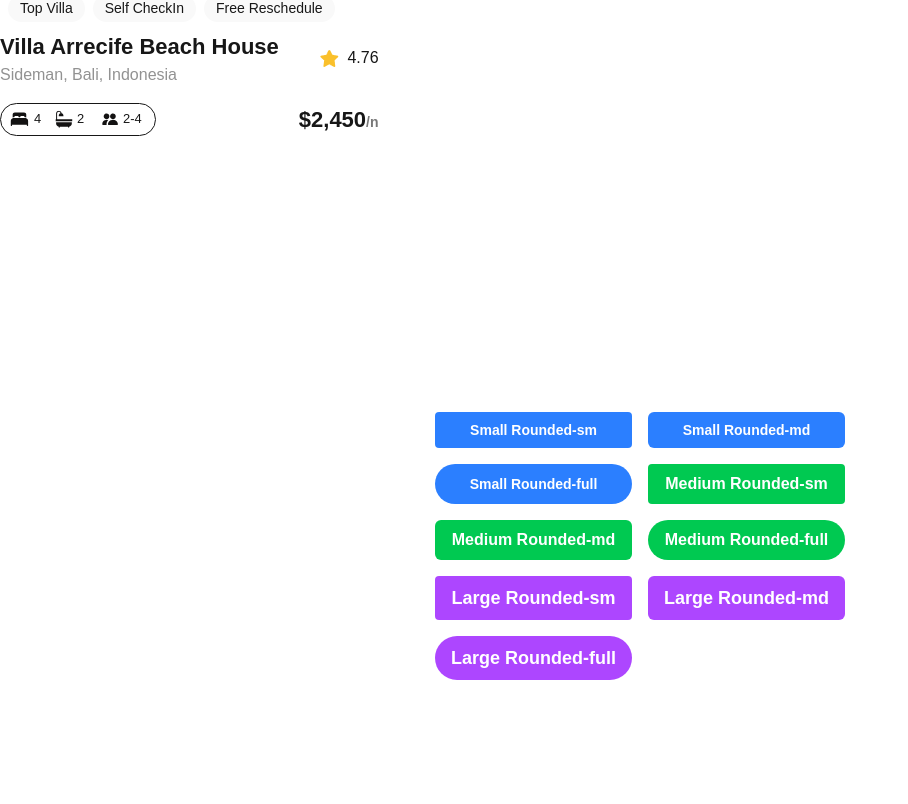
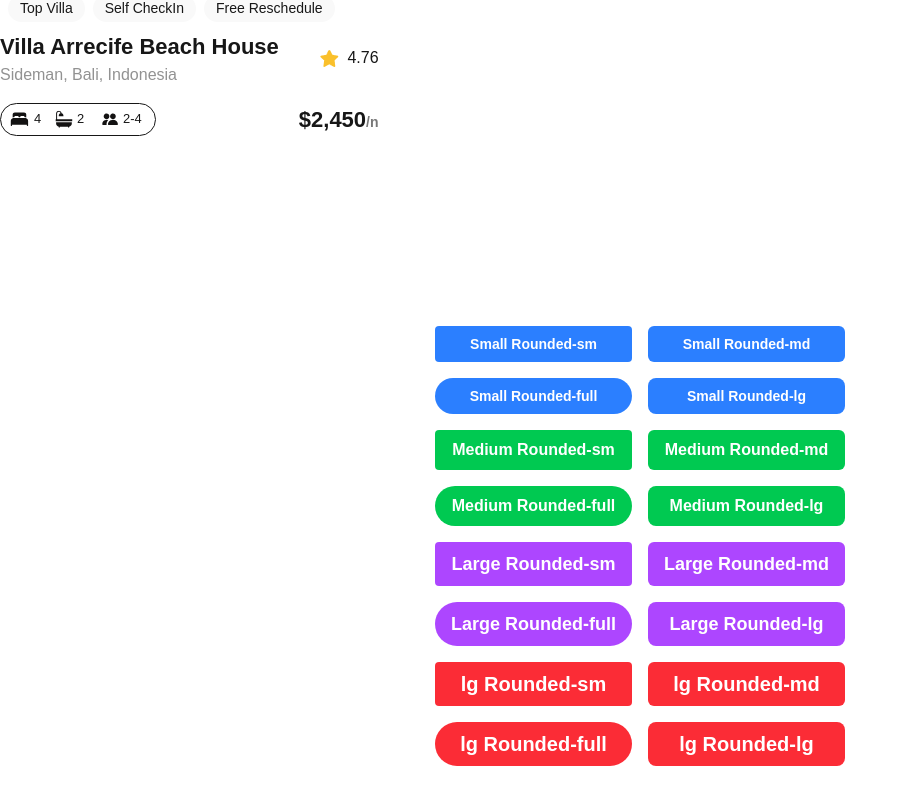
Before and after one commit to Sahe20/alx-project-0x00-setup, a Next.js app in the folder alx-project-0x00/: page /landing in a window 1280 px wide. Shown: the part 304-1108 px from the top of the page, without its empty margins (0-908 px from the left). Built offline with nearby package versions, Linux system fonts and the light colour scheme.

Commit message:
button lg added

```diff
--- a/alx-project-0x00/pages/landing.tsx
+++ b/alx-project-0x00/pages/landing.tsx
@@ -14,16 +14,25 @@
         <Button title="Small Rounded-sm" styles="text-sm rounded-sm bg-blue-500 text-white" />
         <Button title="Small Rounded-md" styles="text-sm rounded-md bg-blue-500 text-white" />
         <Button title="Small Rounded-full" styles="text-sm rounded-full bg-blue-500 text-white" />
+        <Button title="Small Rounded-lg" styles="text-sm rounded-lg bg-blue-500 text-white" />
 
         {/* Medium Buttons */}
         <Button title="Medium Rounded-sm" styles="text-base rounded-sm bg-green-500 text-white" />
         <Button title="Medium Rounded-md" styles="text-base rounded-md bg-green-500 text-white" />
         <Button title="Medium Rounded-full" styles="text-base rounded-full bg-green-500 text-white" />
+        <Button title="Medium Rounded-lg" styles="text-base rounded-lg bg-green-500 text-white" />
 
         {/* Large Buttons */}
         <Button title="Large Rounded-sm" styles="text-lg rounded-sm bg-purple-500 text-white" />
         <Button title="Large Rounded-md" styles="text-lg rounded-md bg-purple-500 text-white" />
         <Button title="Large Rounded-full" styles="text-lg rounded-full bg-purple-500 text-white" />
+        <Button title="Large Rounded-lg" styles="text-lg rounded-lg bg-purple-500 text-white" />
+
+        {/* Extra LG Buttons */}
+        <Button title="lg Rounded-sm" styles="text-xl rounded-sm bg-red-500 text-white" />
+        <Button title="lg Rounded-md" styles="text-xl rounded-md bg-red-500 text-white" />
+        <Button title="lg Rounded-full" styles="text-xl rounded-full bg-red-500 text-white" />
+        <Button title="lg Rounded-lg" styles="text-xl rounded-lg bg-red-500 text-white" />
       </div>
     </div>
     </div>
```
